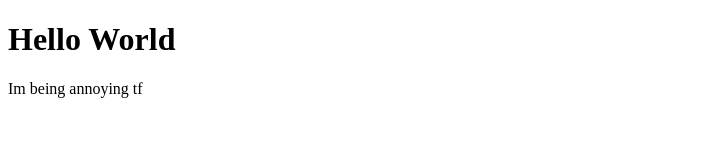
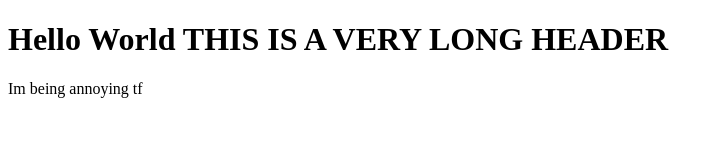
Before and after one commit to aknh9189/artSite, a plain HTML site: page index.html in a window 1280 px wide. Shown: the whole page, without its empty margins (0-724 px from the left). Drawn offline with Linux system fonts and the light colour scheme.

Commit message:
added a longer header

```diff
--- a/index.html
+++ b/index.html
@@ -6,7 +6,7 @@
 </head>
 
 <body>
-<h1>Hello World</h1>
+<h1>Hello World THIS IS A VERY LONG HEADER</h1>
 <p>Im being annoying tf</p>
 </body>
 </html>
```
